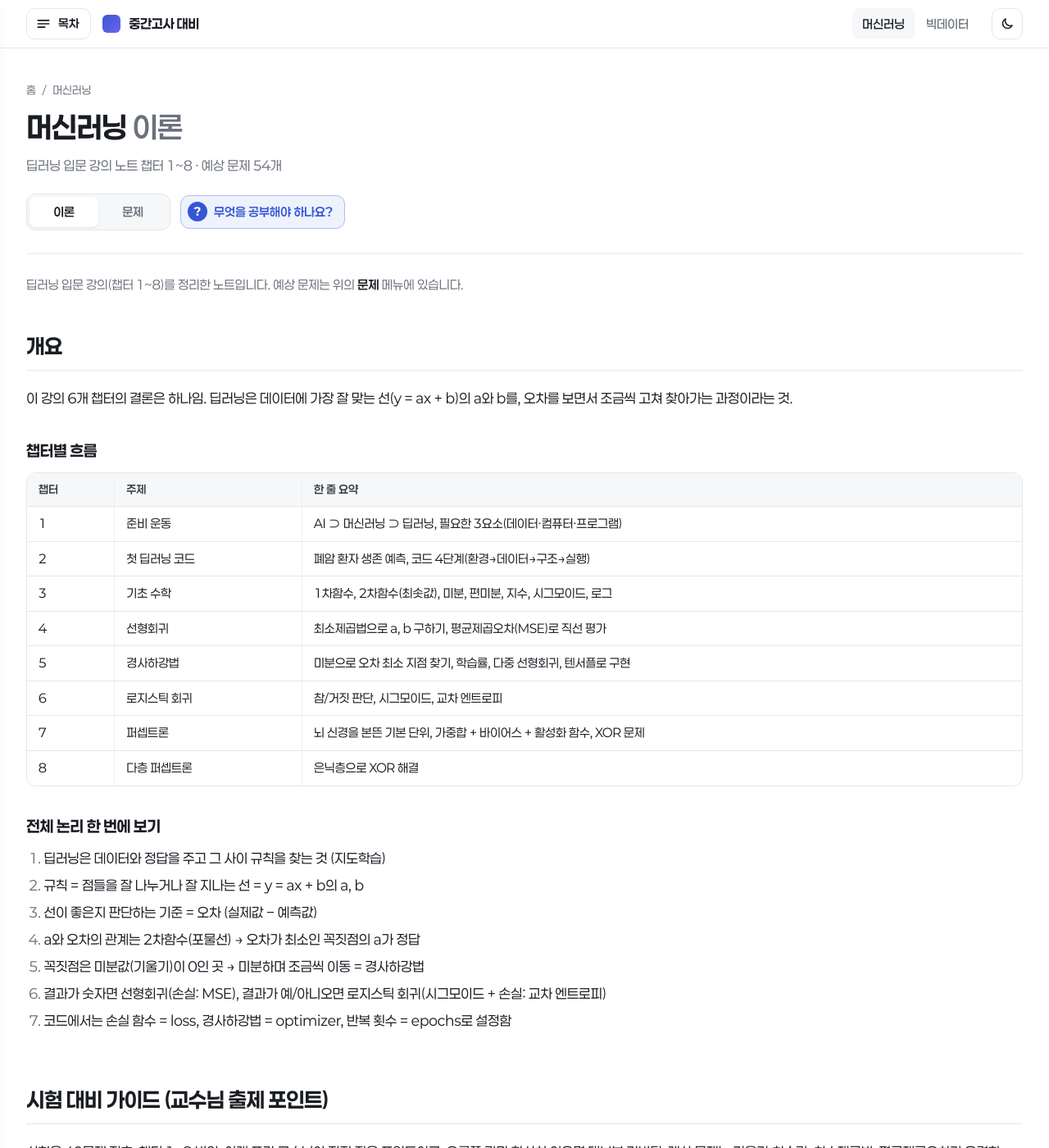
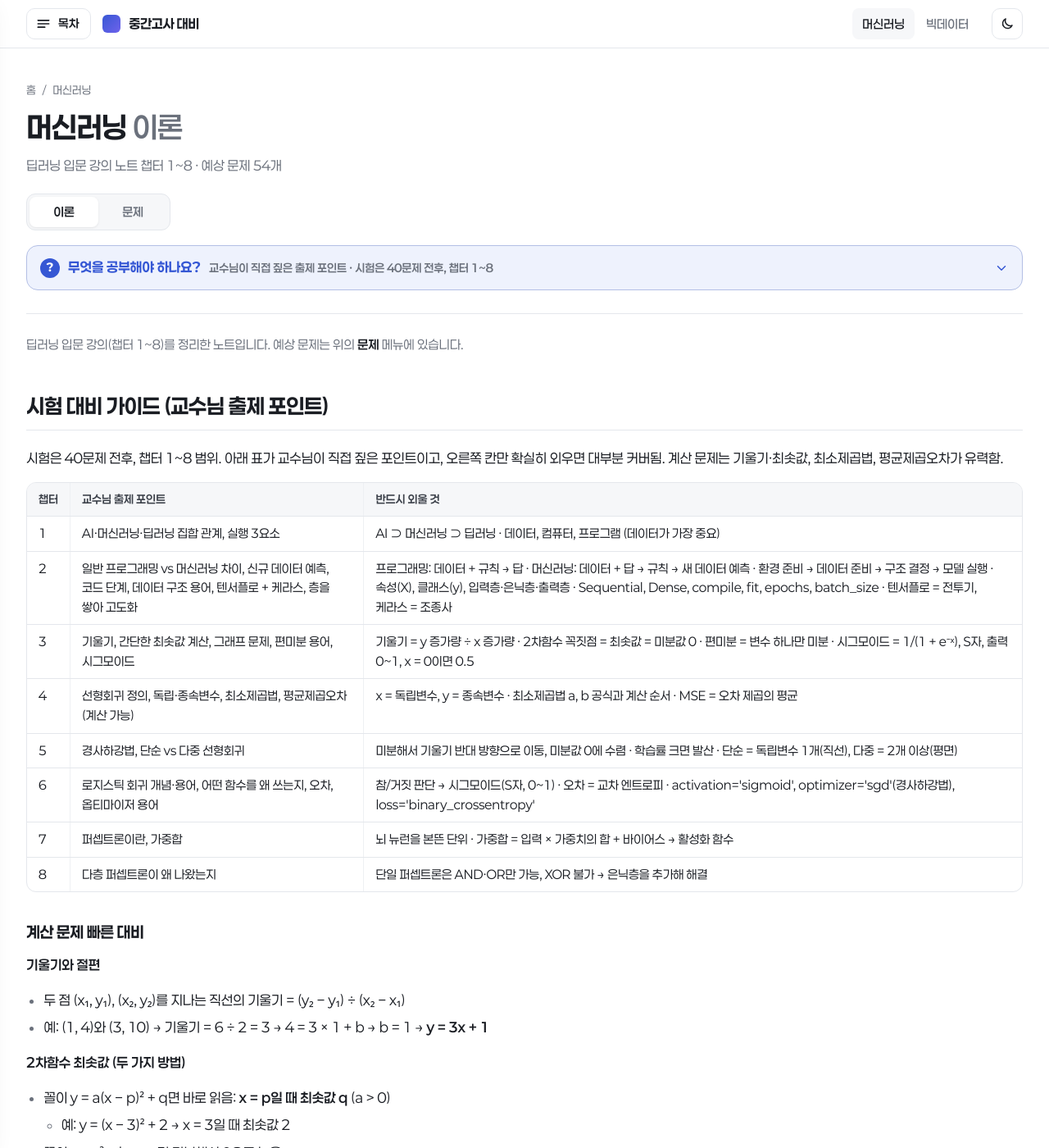
Before and after one commit to hamsterganggang/deug3middleexam, a Jekyll site: the page built from ml/theory.html, in a window 1280 px wide and 1400 px high. Shown: the whole window at 82% size. Built offline with Jekyll 4.4.1, drawn with Linux system fonts in a browser that asks for light colours.

Commit message:
머신러닝 이론: 개요 섹션 삭제, 출제 포인트를 팝업 대신 접힌 아코디언으로
Co-Authored-By: Claude Opus 5.5 (1M context) <noreply@anthropic.com>

```diff
--- a/_includes/guide.html
+++ b/_includes/guide.html
@@ -1,19 +1,13 @@
-{%- comment %} "무엇을 공부해야 하나요?" 버튼과 팝업. 내용은 _data/<과목>/guide.yml {% endcomment -%}
+{%- comment %} "무엇을 공부해야 하나요?" 아코디언 (기본은 닫힘). 내용은 _data/<과목>/guide.yml {% endcomment -%}
 {%- assign guide = site.data[page.subject].guide -%}
 {%- if guide %}
-<button class="guide-btn" type="button" aria-haspopup="dialog" aria-controls="guide">
-  <span class="q-icon" aria-hidden="true">?</span>{{ guide.title }}
-</button>
-<dialog class="guide" id="guide" aria-labelledby="guide-title"><div class="guide-in">
-  <div class="guide-head">
-    <div>
-      <h2 id="guide-title">{{ guide.title }}</h2>
-      <p>{{ guide.note }}</p>
-    </div>
-    <button class="icon-btn guide-close" type="button" aria-label="닫기">
-      <svg viewBox="0 0 24 24" width="18" height="18" aria-hidden="true"><path d="M6 6l12 12M18 6L6 18" stroke="currentColor" stroke-width="2" stroke-linecap="round"/></svg>
-    </button>
-  </div>
+<details class="guide">
+  <summary>
+    <span class="q-icon" aria-hidden="true">?</span>
+    <span class="guide-title">{{ guide.title }}</span>
+    <span class="guide-note">{{ guide.note }}</span>
+    <svg class="chev" viewBox="0 0 24 24" width="18" height="18" aria-hidden="true"><path d="M6 9l6 6 6-6" fill="none" stroke="currentColor" stroke-width="2" stroke-linecap="round" stroke-linejoin="round"/></svg>
+  </summary>
   <ol class="guide-list">
     {%- for c in guide.chapters %}
     <li>
@@ -31,14 +25,5 @@
     </li>
     {%- endfor %}
   </ol>
-</div></dialog>
-<script>
-(function(){
-  const d=document.getElementById('guide'), b=document.querySelector('.guide-btn');
-  if(!d||!d.showModal){ if(b) b.hidden=true; return; }
-  b.onclick=()=>d.showModal();
-  d.querySelector('.guide-close').onclick=()=>d.close();
-  d.addEventListener('click',e=>{ if(e.target===d||e.target.closest('a')) d.close(); });
-})();
-</script>
+</details>
 {%- endif %}
--- a/_layouts/default.html
+++ b/_layouts/default.html
@@ -67,8 +67,8 @@ try{var t=localStorage.getItem('theme');if(t==='light'||t==='dark')document.docu
         <a href="{{ '/' | append: subj.id | append: '/theory/' | relative_url }}"{% if page.mode == 'theory' %} aria-current="page"{% endif %}>이론</a>
         <a href="{{ '/' | append: subj.id | append: '/quiz/' | relative_url }}"{% if page.mode == 'quiz' %} aria-current="page"{% endif %}>문제</a>
       </nav>
+      </div>
       {%- if page.mode == 'theory' %}{% include guide.html %}{% endif %}
-      </div>
     </div>
 {{ content }}
   </main>
--- a/assets/css/main.css
+++ b/assets/css/main.css
@@ -299,27 +299,23 @@ main.home{max-width:1200px;margin:0 auto;padding:88px 24px 96px}
   .to-top{right:14px;bottom:calc(14px + env(safe-area-inset-bottom,0px))}
 }
 
-/* ───────── "무엇을 공부해야 하나요?" 버튼 · 팝업 ───────── */
+/* ───────── "무엇을 공부해야 하나요?" 아코디언 ───────── */
 .head-row{display:flex;flex-wrap:wrap;align-items:center;gap:10px 12px}
-.guide-btn{display:inline-flex;align-items:center;gap:8px;padding:7px 14px 7px 8px;border-radius:11px;border:1px solid color-mix(in srgb,var(--accent) 30%,var(--line));
-  background:var(--accent-soft);color:var(--accent);font-weight:600;font-size:.92rem}
-.guide-btn:hover{background:color-mix(in srgb,var(--accent) 14%,var(--bg))}
-.q-icon{width:24px;height:24px;border-radius:50%;display:inline-flex;align-items:center;justify-content:center;
+details.guide{margin:18px 0 0;padding:0;border:1px solid color-mix(in srgb,var(--accent) 28%,var(--line));border-radius:14px;background:var(--accent-soft);overflow:hidden}
+details.guide>summary{list-style:none;display:flex;align-items:center;gap:10px;flex-wrap:wrap;padding:12px 16px;cursor:pointer;user-select:none}
+details.guide>summary::-webkit-details-marker{display:none}
+details.guide[open]>summary{margin:0;border-bottom:1px solid color-mix(in srgb,var(--accent) 20%,var(--line))}
+.q-icon{flex:0 0 auto;width:24px;height:24px;border-radius:50%;display:inline-flex;align-items:center;justify-content:center;
   background:var(--accent);color:var(--accent-ink);font-weight:800;font-size:.85rem;line-height:1}
-dialog.guide{width:min(680px,calc(100vw - 32px));max-height:min(86vh,900px);padding:0;border:1px solid var(--line);border-radius:18px;
-  background:var(--bg);color:var(--ink);box-shadow:0 24px 64px rgba(0,0,0,.28);overflow:hidden}
-dialog.guide::backdrop{background:rgba(10,12,16,.5);-webkit-backdrop-filter:blur(3px);backdrop-filter:blur(3px)}
-dialog.guide[open]{display:flex}
-.guide-in{display:flex;flex-direction:column;width:100%;max-height:inherit;overflow-y:auto;padding:26px 28px 28px}
-.guide-head{display:flex;gap:16px;align-items:flex-start;justify-content:space-between;margin-bottom:18px}
-.guide-head h2{margin:0 0 4px;font-size:1.4rem;letter-spacing:-.02em}
-.guide-head p{margin:0;color:var(--muted);font-size:.9rem}
-.guide-close{flex:0 0 auto}
-.guide-list{list-style:none;margin:0;padding:0;display:flex;flex-direction:column;gap:12px}
-.guide-list>li{border:1px solid var(--line);border-radius:14px;padding:14px 18px 14px}
+.guide-title{font-weight:700;color:var(--accent)}
+.guide-note{color:var(--muted);font-size:.86rem}
+.chev{margin-left:auto;color:var(--accent);transition:transform .2s}
+details.guide[open] .chev{transform:rotate(180deg)}
+.guide-list{list-style:none;margin:0;padding:14px;display:grid;grid-template-columns:repeat(auto-fill,minmax(340px,1fr));gap:12px;background:var(--bg)}
+.guide-list>li{border:1px solid var(--line);border-radius:12px;padding:14px 16px}
 .guide-ch{display:flex;flex-wrap:wrap;align-items:center;gap:6px 10px;margin-bottom:6px}
 .guide-ch .num{font-family:var(--mono);font-size:.78rem;font-weight:600;color:var(--accent);background:var(--accent-soft);border-radius:6px;padding:1px 8px}
-.guide-ch h3{margin:0;font-size:1.02rem;font-weight:700}
+.guide-ch h3{margin:0;font-size:1rem;font-weight:700}
 .guide-ch .tag{font-size:.75rem;font-weight:600;color:var(--bad);background:var(--bad-bg);border-radius:999px;padding:1px 9px}
 .guide-ch .go{margin-left:auto;font-size:.84rem;font-weight:600;text-decoration:none}
 .guide-ch .go:hover{text-decoration:underline}
@@ -328,9 +324,8 @@ dialog.guide[open]{display:flex}
 .guide-list ul li::marker{color:var(--muted)}
 @media (max-width:520px){
   .head-row .seg{flex:1 1 100%}
-  .guide-btn{width:100%;justify-content:center}
-  dialog.guide{width:100vw;max-width:100vw;max-height:88vh;margin:auto 0 0;border-radius:18px 18px 0 0;border-bottom:0}
-  .guide-in{padding:20px 16px calc(24px + env(safe-area-inset-bottom,0px))}
-  .guide-head h2{font-size:1.2rem}
+  details.guide>summary{padding:12px 14px}
+  .guide-note{flex-basis:100%;order:3;padding-left:34px;font-size:.82rem}
+  .guide-list{grid-template-columns:1fr;padding:10px}
   .guide-list>li{padding:12px 14px}
 }
--- a/ml/theory.html
+++ b/ml/theory.html
@@ -5,7 +5,6 @@ mode: theory
 permalink: /ml/theory/
 math: true
 toc:
-  - { id: s1, label: "개요" }
   - { id: s2, label: "시험 가이드" }
   - { id: s3, label: "1장" }
   - { id: s4, label: "2장" }
@@ -19,21 +18,6 @@ toc:
 ---
 <!-- 원본: 딥러닝 입문 강의 노트 (챕터 1~8). 그림은 _includes/ml/fig/*.svg, 수식은 KaTeX로 미리 렌더링 -->
 <p class="intro">딥러닝 입문 강의(챕터 1~8)를 정리한 노트입니다. 예상 문제는 위의 <b>문제</b> 메뉴에 있습니다.</p>
-
-<section id="s1">
-<h2>개요</h2>
-<div class="card">
-<p>이 강의 6개 챕터의 결론은 하나임. 딥러닝은 데이터에 가장 잘 맞는 선(y = ax + b)의 a와 b를, 오차를 보면서 조금씩 고쳐 찾아가는 과정이라는 것.</p>
-</div>
-<div class="card">
-<h3>챕터별 흐름</h3>
-<div class="tbl"><table><tr><th>챕터</th><th>주제</th><th>한 줄 요약</th></tr><tr><td>1</td><td>준비 운동</td><td>AI ⊃ 머신러닝 ⊃ 딥러닝, 필요한 3요소(데이터·컴퓨터·프로그램)</td></tr><tr><td>2</td><td>첫 딥러닝 코드</td><td>폐암 환자 생존 예측, 코드 4단계(환경→데이터→구조→실행)</td></tr><tr><td>3</td><td>기초 수학</td><td>1차함수, 2차함수(최솟값), 미분, 편미분, 지수, 시그모이드, 로그</td></tr><tr><td>4</td><td>선형회귀</td><td>최소제곱법으로 a, b 구하기, 평균제곱오차(MSE)로 직선 평가</td></tr><tr><td>5</td><td>경사하강법</td><td>미분으로 오차 최소 지점 찾기, 학습률, 다중 선형회귀, 텐서플로 구현</td></tr><tr><td>6</td><td>로지스틱 회귀</td><td>참/거짓 판단, 시그모이드, 교차 엔트로피</td></tr><tr><td>7</td><td>퍼셉트론</td><td>뇌 신경을 본뜬 기본 단위, 가중합 + 바이어스 + 활성화 함수, XOR 문제</td></tr><tr><td>8</td><td>다층 퍼셉트론</td><td>은닉층으로 XOR 해결</td></tr></table></div>
-</div>
-<div class="card">
-<h3>전체 논리 한 번에 보기</h3>
-<ol><li>딥러닝은 데이터와 정답을 주고 그 사이 규칙을 찾는 것 (지도학습)</li><li>규칙 = 점들을 잘 나누거나 잘 지나는 선 = y = ax + b의 a, b</li><li>선이 좋은지 판단하는 기준 = 오차 (실제값 − 예측값)</li><li>a와 오차의 관계는 2차함수(포물선) → 오차가 최소인 꼭짓점의 a가 정답</li><li>꼭짓점은 미분값(기울기)이 0인 곳 → 미분하며 조금씩 이동 = 경사하강법</li><li>결과가 숫자면 선형회귀(손실: MSE), 결과가 예/아니오면 로지스틱 회귀(시그모이드 + 손실: 교차 엔트로피)</li><li>코드에서는 손실 함수 = loss, 경사하강법 = optimizer, 반복 횟수 = epochs로 설정함</li></ol>
-</div>
-</section>
 
 <section id="s2">
 <h2>시험 대비 가이드 (교수님 출제 포인트)</h2>
```
